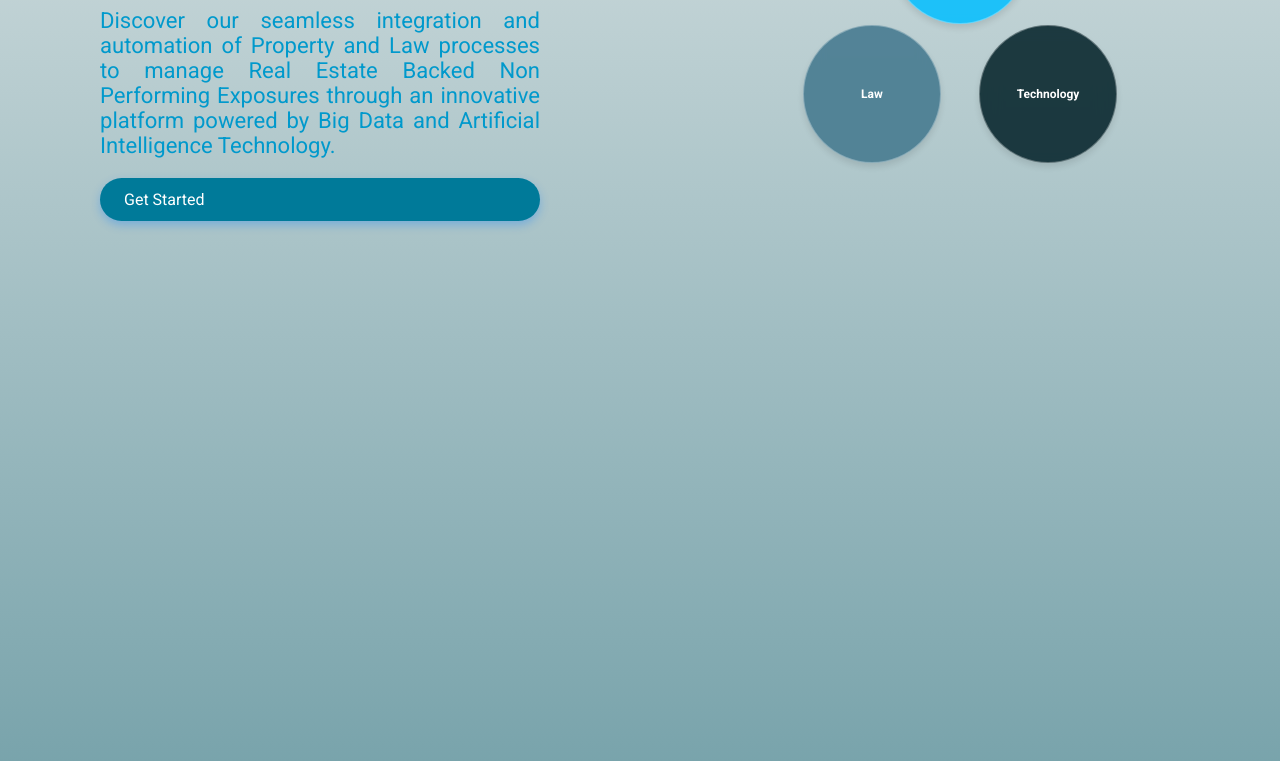
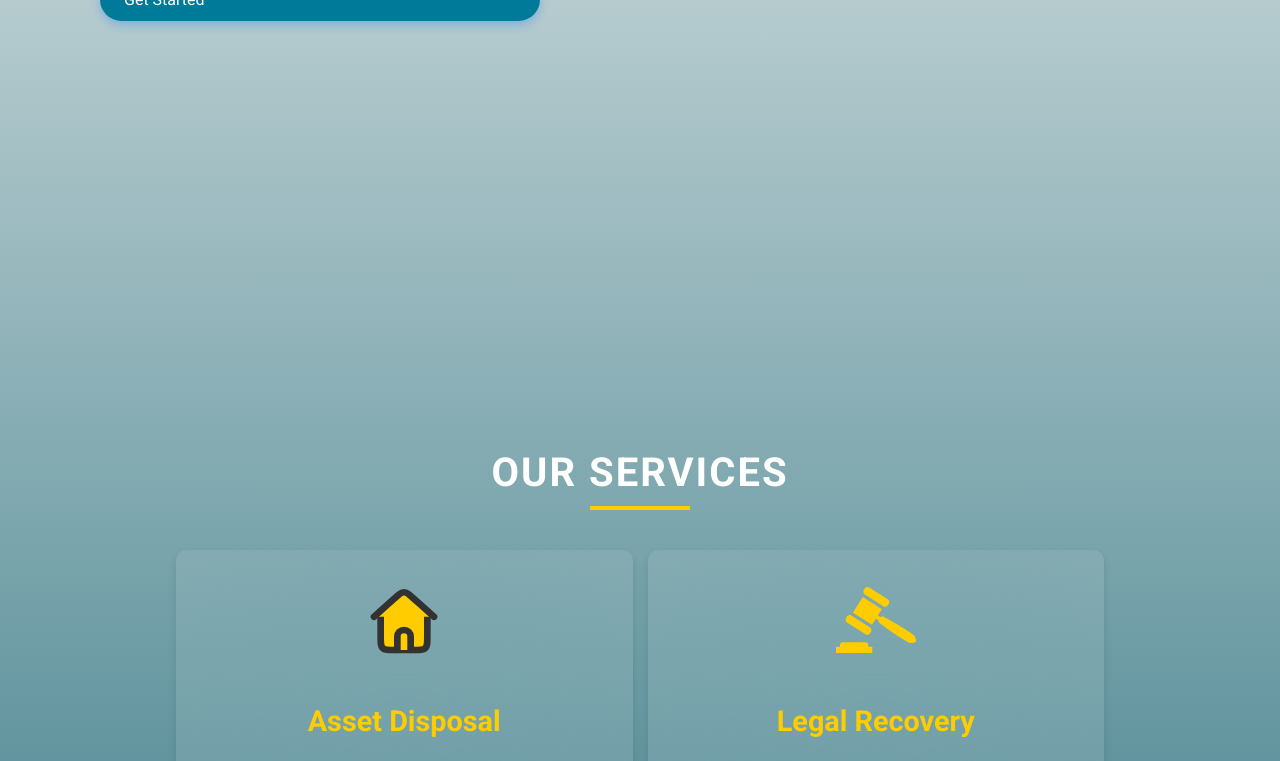
Before and after one commit to Filippo-Labate/Prolate, a plain HTML site: page Prolate/index.html in a window 1280 px wide. Shown: the part 647-1408 px from the top of the page. Drawn offline with nearby package versions, Linux system fonts and the light colour scheme.

Commit message:
Update hero section
Hero section improved to be centered

```diff
--- a/Prolate/src/components/services/services.css
+++ b/Prolate/src/components/services/services.css
@@ -21,7 +21,7 @@ body {
     display: flex;
     flex-direction: column;
     justify-content: center;
-    padding: 475px 100px;
+    padding: 275px 100px;
     grid-column: 1 / 2;
     overflow: auto;
 }
```
